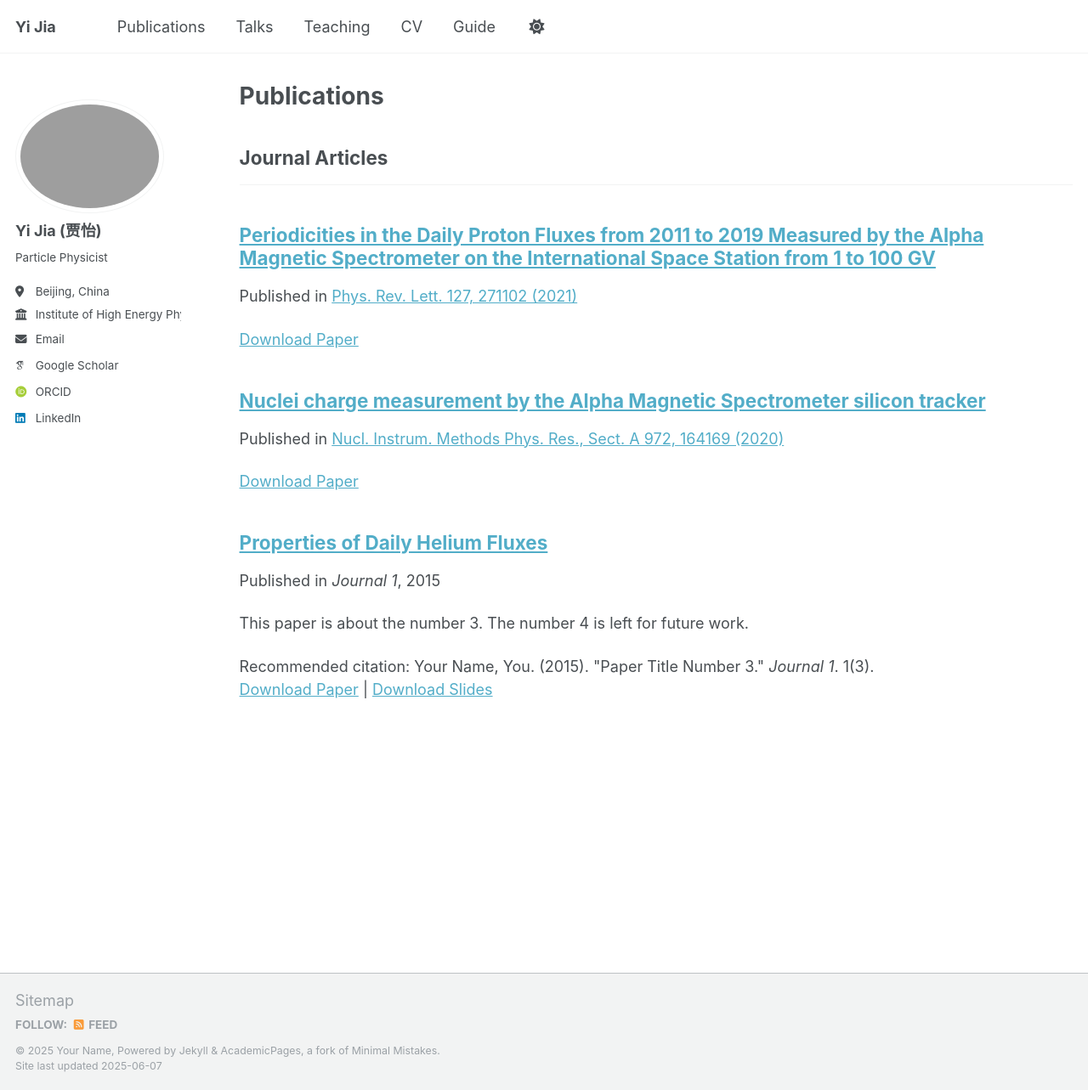
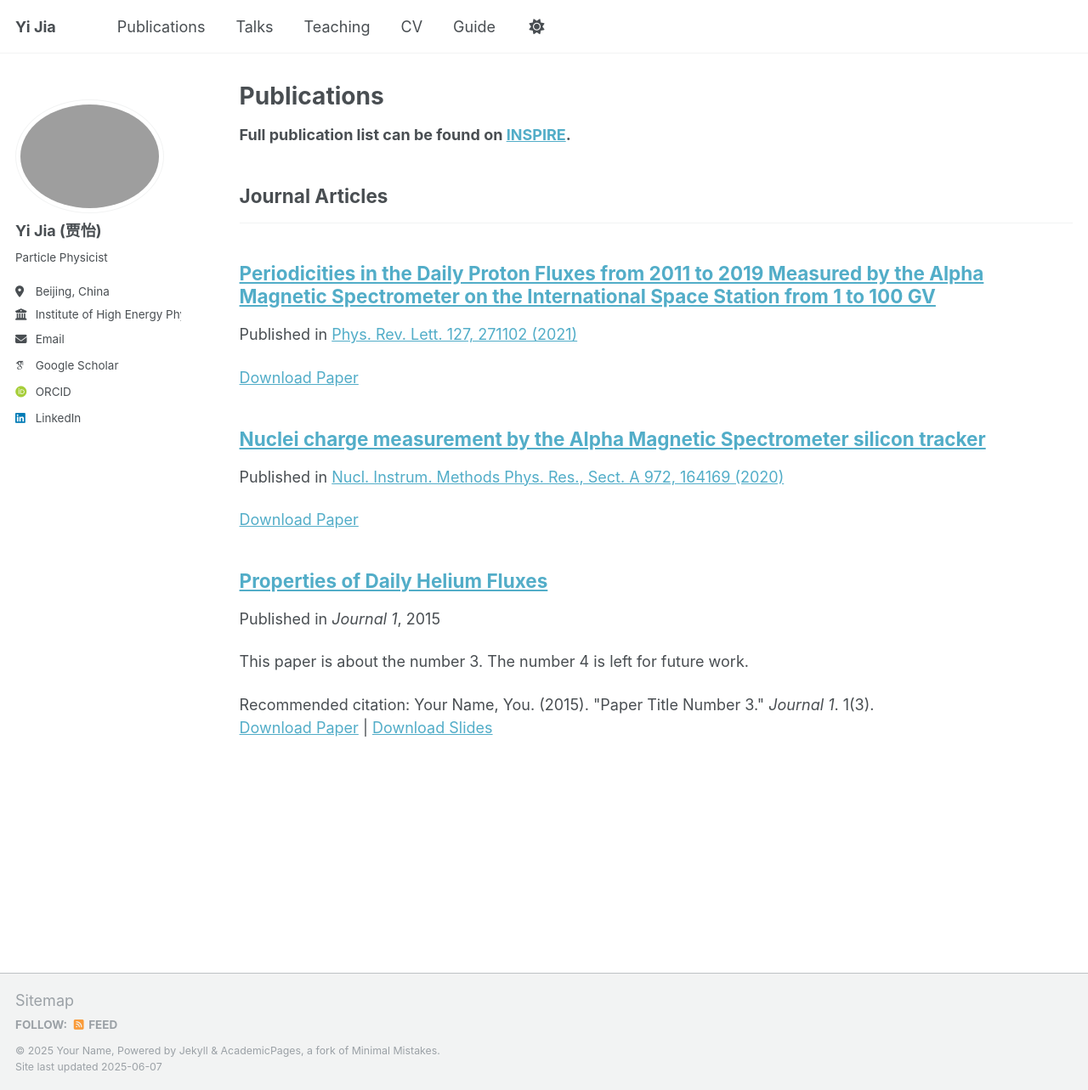
Before and after one commit to yijia-hep/yijia-hep, a Jekyll site: the page built from _pages/publications.html, in a window 1280 px wide and 1283 px high. Shown: the whole window at 85% size. Built offline with Jekyll 4.4.1, drawn with Linux system fonts in a browser that asks for light colours; some web fonts are replaced.

Commit message:
no messega

```diff
--- a/_pages/publications.html
+++ b/_pages/publications.html
@@ -4,6 +4,8 @@ title: "Publications"
 permalink: /publications/
 author_profile: true
 ---
+
+<p><strong>Full publication list can be found on <a href="https://inspirehep.net/authors/1597953" target="_blank">INSPIRE</a>.</strong></p>
 
 {% include base_path %}
 
```
